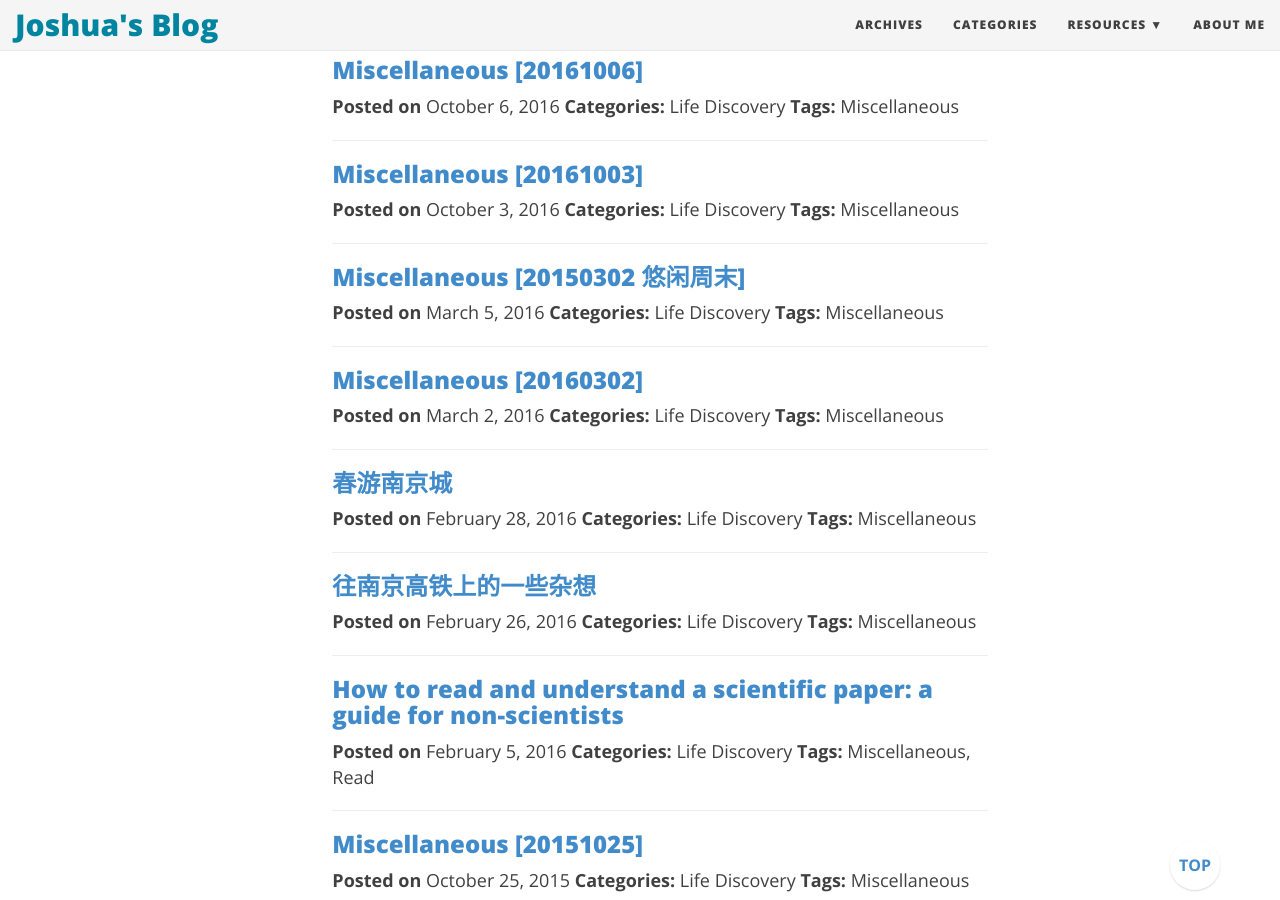
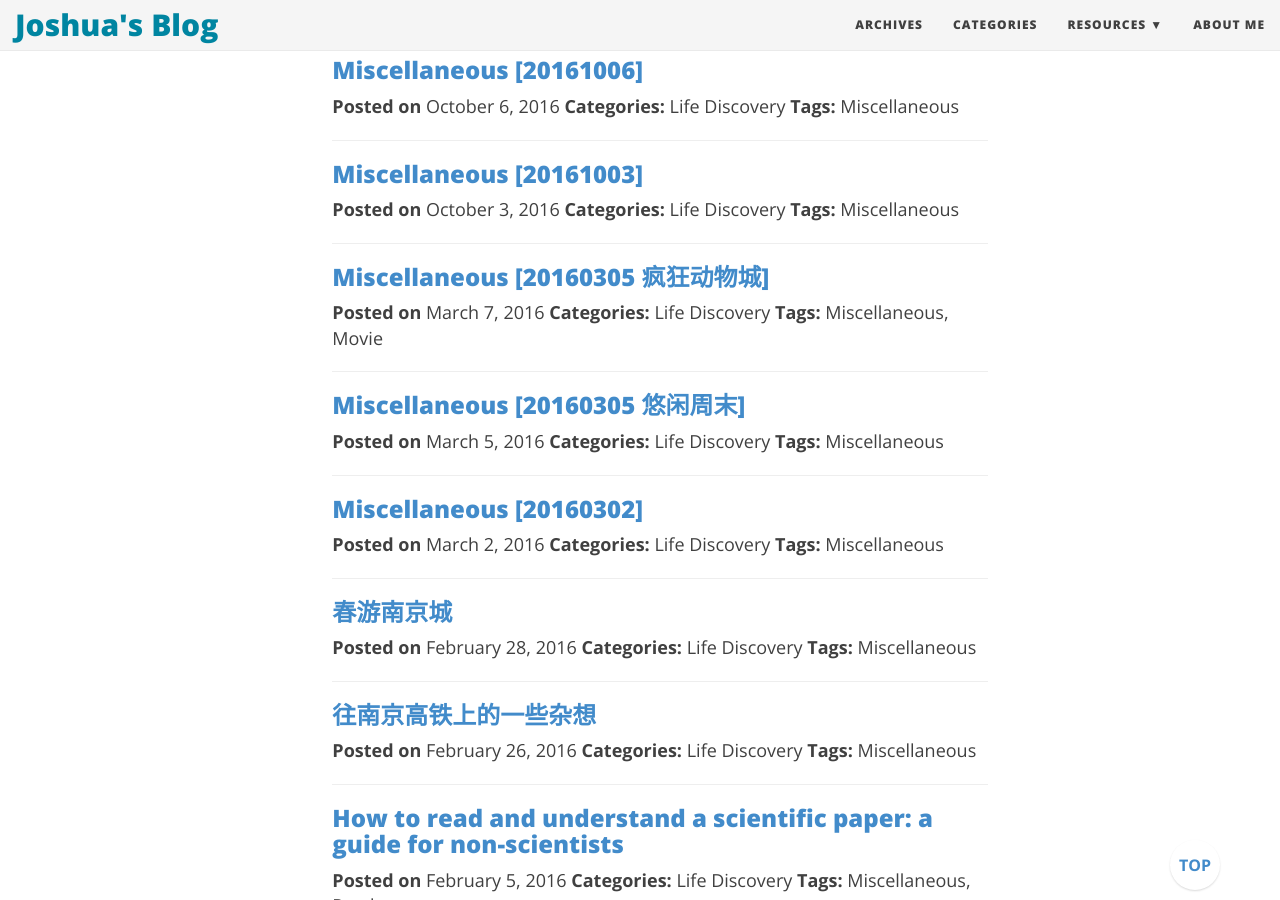
Before and after one commit to joshua19881228/joshua19881228.github.io, a Jekyll site: the page built from categories.html, in a window 1280 px wide and 900 px high, scrolled down 12635 px. Built offline with Jekyll 4.4.1, drawn with Linux system fonts in a browser that asks for light colours; nearby versions of some CDN libraries; some of the changed lines change nothing that is shown.

Commit message:
add older post

```diff
--- a/_posts/Life_Discovery/Miscellaneous/2016-03-05-Miscellaneous.md
+++ b/_posts/Life_Discovery/Miscellaneous/2016-03-05-Miscellaneous.md
@@ -1,5 +1,5 @@
 ---
-title: "Miscellaneous [20150302 悠闲周末]"
+title: "Miscellaneous [20160305 悠闲周末]"
 category: "Life Discovery"
 tag: ["Miscellaneous"]
 ---
--- /dev/null
+++ b/_posts/Life_Discovery/Miscellaneous/2016-03-07-Miscellaneous.md
@@ -0,0 +1,21 @@
+---
+title: "Miscellaneous [20160305 疯狂动物城]"
+category: "Life Discovery"
+tag: ["Miscellaneous", "Movie"]
+---
+
+因为周六休息的特别好，又是吃、又是睡大觉、又是休闲娱乐的，前一周的感冒好的差不多了，昨天早晨醒来时，嗓子也没那么疼了，顿时感觉心情大好。再一想下午还要和几个小伙伴一起去看电影吃饭，这日子也真是没治了，惬意得都不像话。
+
+昨天下午看的电影《疯狂动物城》相当精彩，最初看到这个译名我真是无感，本来就决定迪斯尼近两年的动画质量一般，这个译名更让人觉得是范范之作。还好群众的眼光是雪亮的，在各大影迷社区里，这部电影的评分都是出奇得高，我们也很“有眼光”地选了这一部电影。这部电影也确实火爆，开场一个小时之前我们再买票的时候就只剩第一排还有空位了。虽然全程仰视，但是这部电影真的值，再说还治颈椎病呢。
+
+<img class="img-responsive center-block" src="https://raw.githubusercontent.com/joshua19881228/my_blogs/master/Life_Discovery/Miscellaneous/figures/zootopia.jpg" alt="" width="350"/>
+
+说说印象最深刻的几个场景吧：
+
+兔子是有史以来第一个出身于兔子种族的警察，本来满怀一腔热血，决心干出一番大事业。到了警局兔子却被分配去做交通协管员，在路上给停车超时的汽车贴罚单，而事实上警局里有多宗大案要办，兔子内心的落差真是太大了。还好兔子没有沉沦，干劲满满的去贴罚单。想想看，也许很多初入职场的年轻人都经历过如此的境遇，很多人也许是一副闷闷不得志的样子，但是真的应该先从基础的事情做起。好像我们做图像的，不挑个几万张的样本，你可能连样本分布都搞不清。
+
+兔子将动物野蛮化的消息和自己对这一事件的推断公布于媒体，这导致了动物城的极大恐慌，并带来了素食动物对肉食动物的歧视。兔子没有想到自己不成熟的行为导致了如此巨大的反响，而且也破坏了狐狸对兔子刚刚建立起来的信任。这是对现实世界的深刻反映，参与大众媒体的信息公布方和信息传播方或许都该仔细思考一下，一则消息是否是公众可以接受的，一则消息的公布时机是什么，一则消息的可信度有多高等等。
+
+另外还有一些十分有趣的镜头。例如电影中对《教父》的致敬简直太到位了，Mr Big的配音和形象是对马龙·白兰度的夸张展现，很长一段剧情也都模仿了《教父》中的剧情。由各种矛盾制造的笑料，剧情的紧迫和慢吞吞的树懒，本应该敏捷如闪电的猎豹却变得贪吃且肥胖，本来一本正经且身材魁梧的公牛局长在偷看偶像视频时却表现出一副少女心。兔子用的手机logo为被咬掉一口的胡萝卜……
+
+除了致敬和笑料，电影画面也十分精美，充满了各种奇观感受。整个故事充满了对现实的批判，很有深度，剧情也有反转，虽然随着故事的展开，观众还是可以猜出结尾，但是不影响观众对精彩程度的评价。《疯狂动物城》算是近两年迪斯尼不可多得的一部良心制作，强烈推荐！
```
